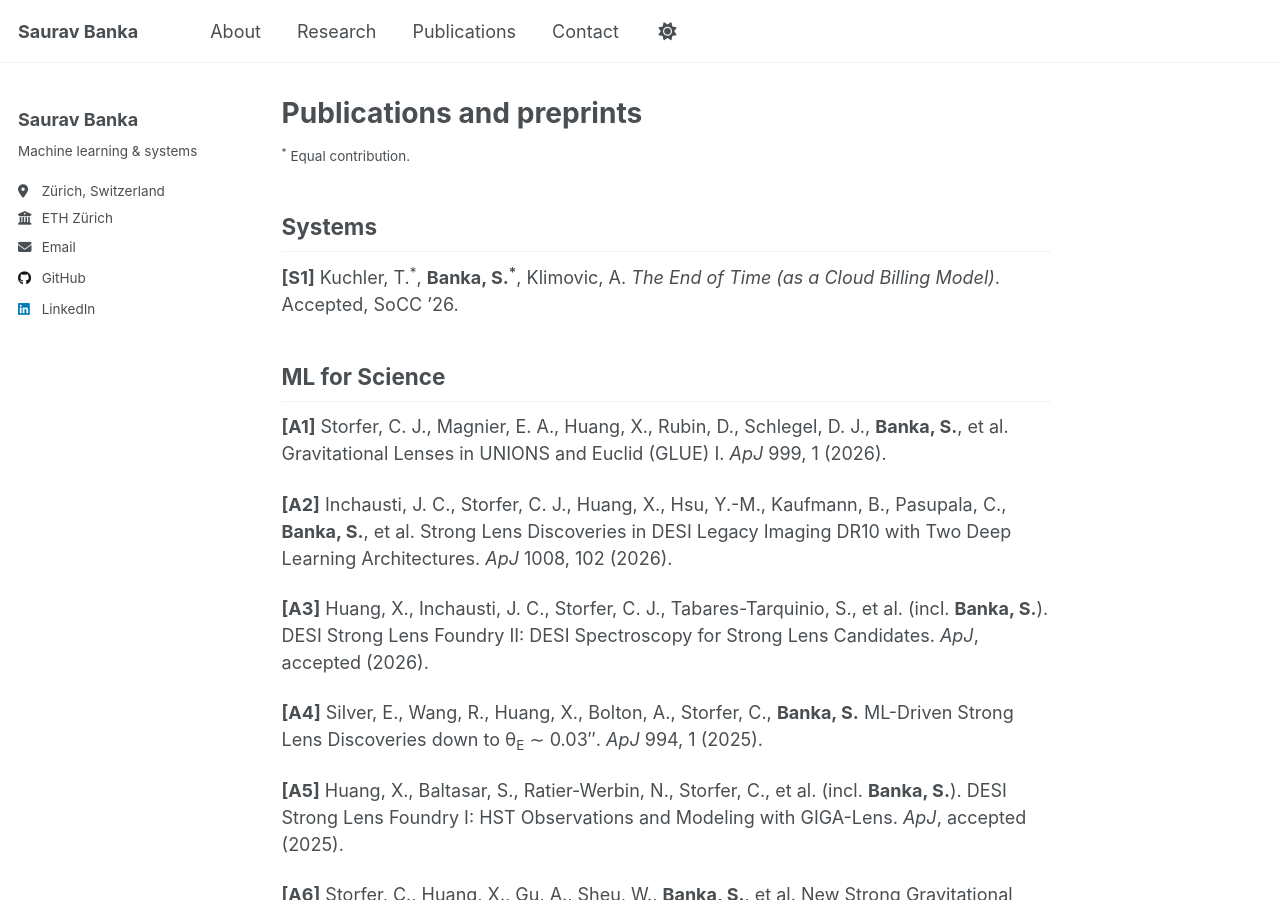
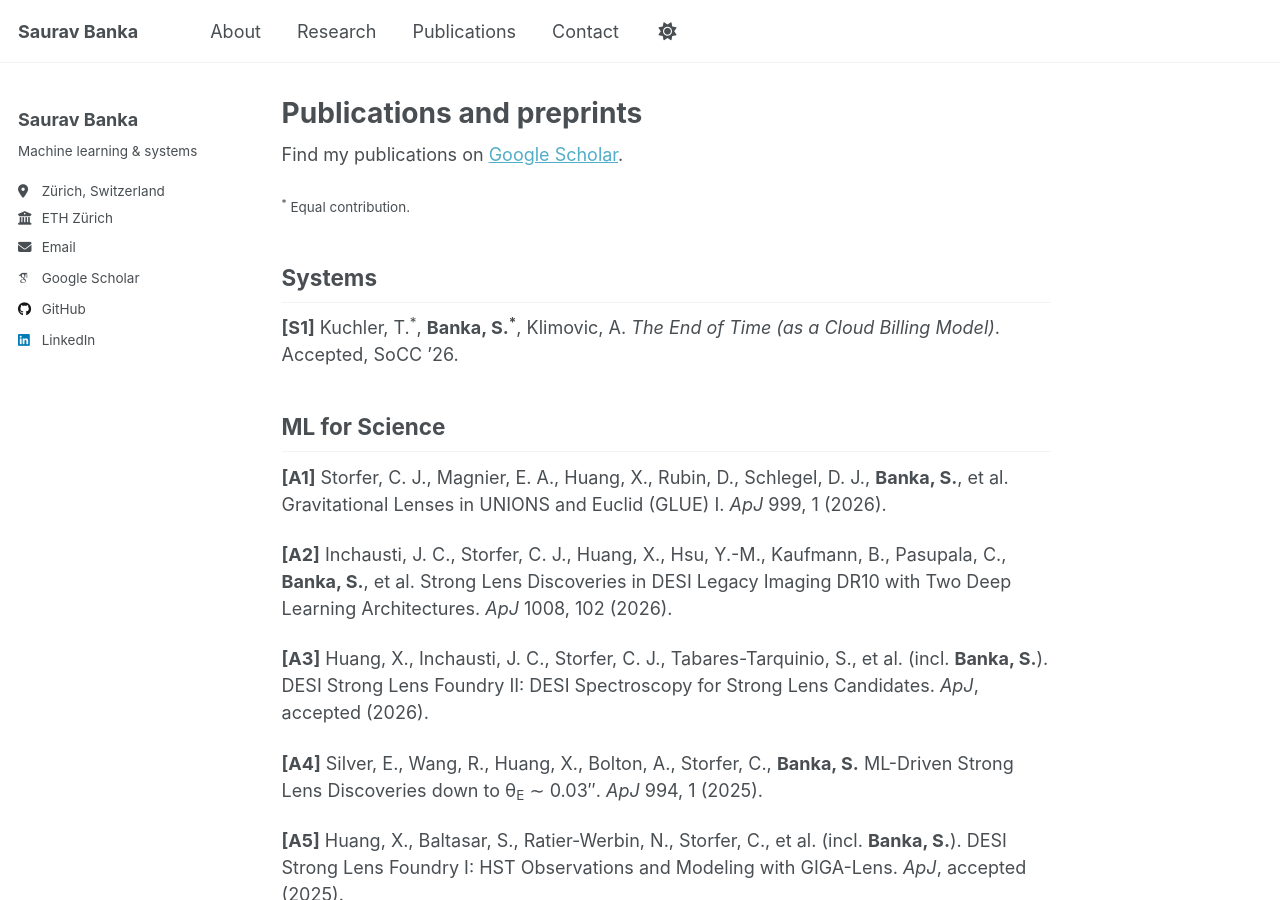
Before and after one commit to sauravbanka/sauravbanka.github.io, a Jekyll site: the page built from _pages/publications.html, in a window 1280 px wide and 900 px high. Built offline with Jekyll 4.4.1, drawn with Linux system fonts in a browser that asks for light colours; some web fonts are replaced; a script that is not in the unit is left out; part of the change alters nothing that is shown.

Commit message:
Link Google Scholar from profile and publications

```diff
--- a/_config.yml
+++ b/_config.yml
@@ -35,7 +35,7 @@ author:
   # Academic websites
   academia         : # URL
   arxiv            : # URL - Update with the correct link to your profile
-  googlescholar    :
+  googlescholar    : "https://scholar.google.com/citations?user=atyYz84AAAAJ&hl=en"
   inspire-hep      : # URL
   impactstory      : # URL
   orcid            :
--- a/_includes/author-profile.html
+++ b/_includes/author-profile.html
@@ -47,7 +47,7 @@
         <li><a href="{{ author.arxiv }}"><i class="ai ai-arxiv ai-fw icon-pad-right"></i>arXiv</a></li>
       {% endif %}
       {% if author.googlescholar %}
-        <li><a href="{{ author.googlescholar }}"><i class="ai ai-google-scholar ai-fw icon-pad-right"></i>Google Scholar</a></li>
+        <li><a href="{{ author.googlescholar | escape }}"><i class="ai ai-google-scholar ai-fw icon-pad-right"></i>Google Scholar</a></li>
       {% endif %}
       {% if author.semantic %}
         <li><a href="{{ author.semantic }}"><i class="ai ai-semantic-scholar ai-fw icon-pad-right"></i>Semantic Scholar</a></li>
--- a/_pages/publications.html
+++ b/_pages/publications.html
@@ -6,7 +6,7 @@ author_profile: true
 ---
 
 {% if site.author.googlescholar %}
-<p>Find my publications on <a href="{{ site.author.googlescholar }}">Google Scholar</a>.</p>
+<p>Find my publications on <a href="{{ site.author.googlescholar | escape }}">Google Scholar</a>.</p>
 {% endif %}
 
 <p><small><sup>*</sup> Equal contribution.</small></p>
```
